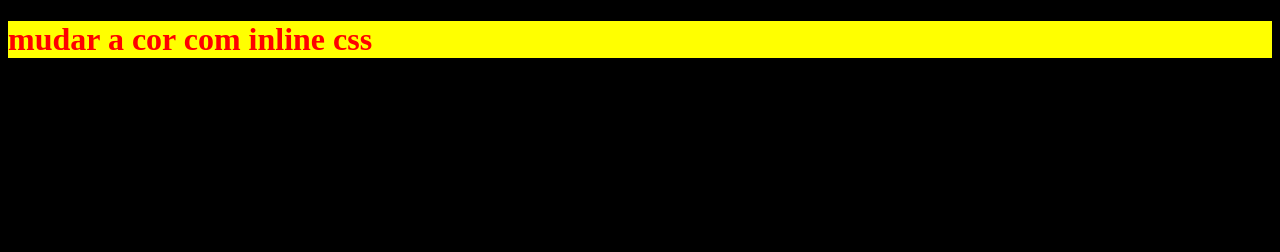
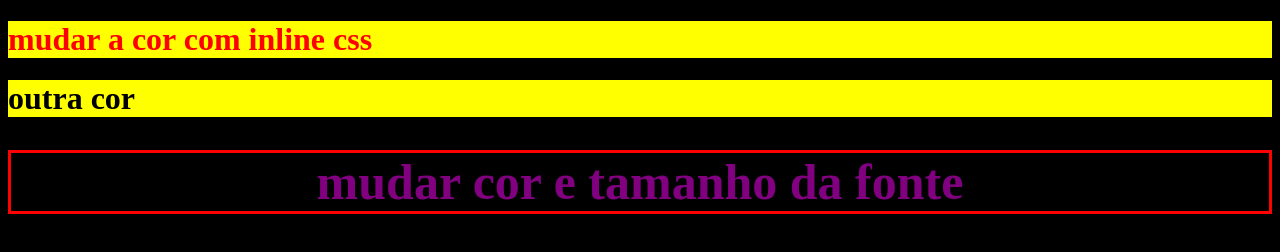
Before and after one commit to zzGb46/07-03-html, a plain HTML site: page index.html in a window 1280 px wide. Drawn offline with Linux system fonts and the light colour scheme.

Commit message:
atualização02 multiplas linhas

```diff
--- a/index.css
+++ b/index.css
@@ -5,3 +5,12 @@ body{
 h1{
     background-color: yellow;
 }
+
+.meu{
+    background-color: black;
+    font-size: 50px;
+    color: purple;
+    border: 3px solid red;
+    display: flex;
+    justify-content: center;
+}
--- a/index.html
+++ b/index.html
@@ -9,5 +9,10 @@
 <body>
     <!-- inlinecss -->
     <h1 style="color: red">mudar a cor com inline css</h1>
+
+    <h1>outra cor</h1>
+
+    <!-- 2 multiplas regras css -->
+    <h1 class="meu">mudar cor e tamanho da fonte</h1>
 </body>
 </html>
```
